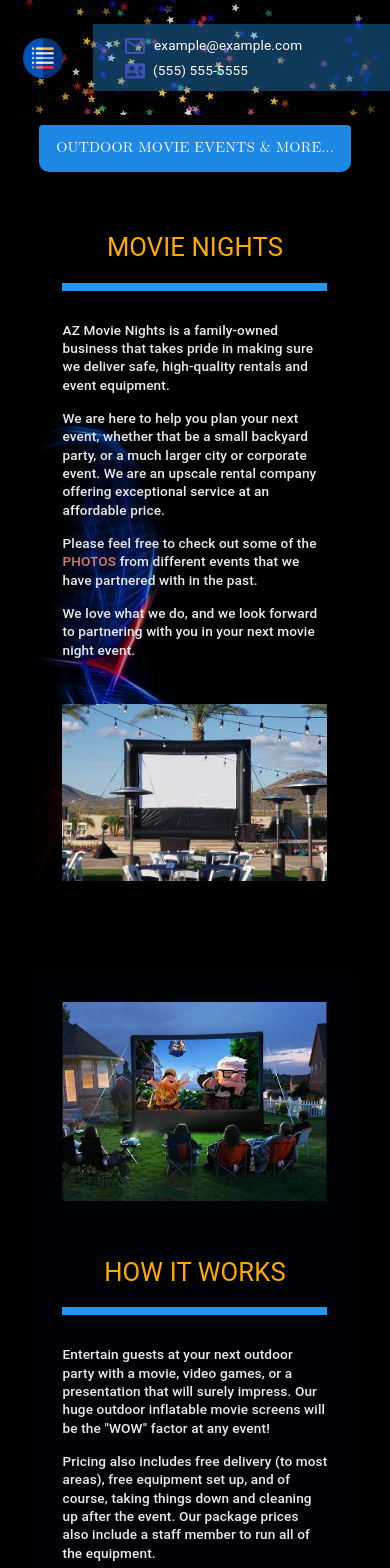
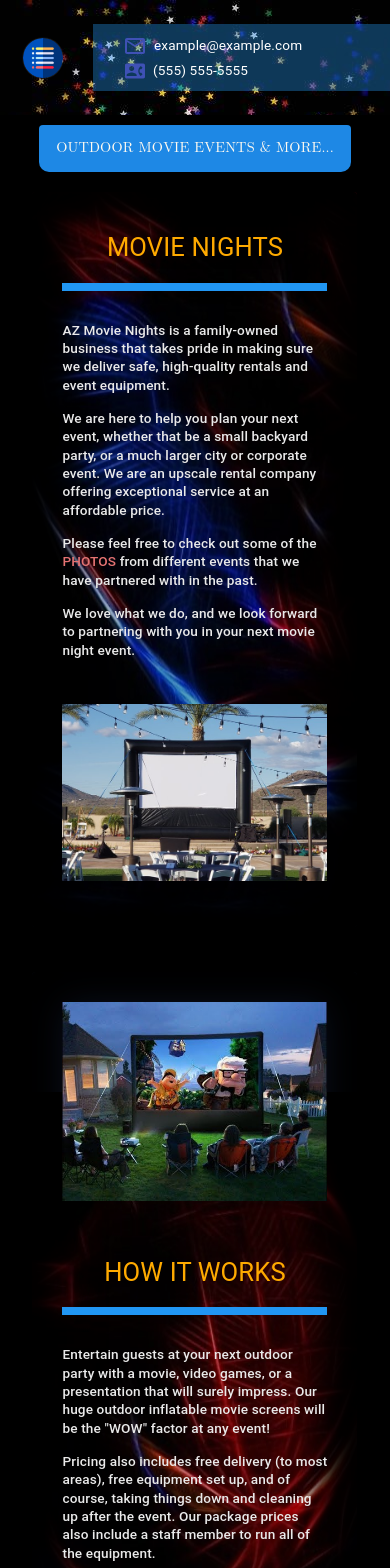
Before and after one commit to ratta2ii/movie_night_app, a React (Create React App) app: page / in a window 390 px wide. Shown: the top 1568 px of the page. Built offline with nearby package versions, Linux system fonts and the light colour scheme.

Commit message:
Add new background image for mobile

```diff
--- a/src/Components/AboutUs/AboutUsStyles.js
+++ b/src/Components/AboutUs/AboutUsStyles.js
@@ -1,6 +1,7 @@
 import { makeStyles } from '@material-ui/core/styles';
 //import bg_image from './../../Assets/Images/bg13flip.png';
 import bg_image from './../../Assets/Images/spiderman2.jpg';
+import bg_image2 from './../../Assets/Images/spiderman.jpg';
 
 const useStyles = makeStyles((theme) => ({
     root: {
@@ -31,11 +32,14 @@ const useStyles = makeStyles((theme) => ({
         backgroundSize: 'cover',
         borderRadius: '3px',
         boxShadow: '0 0 35px 35px black inset',
-        [theme.breakpoints.down('sm')]: {
+        [theme.breakpoints.down('xs')]: {
+            background: `url('${bg_image2}') no-repeat`,
+            backgroundSize: 'inherit',
+            backgroundPosition: '-150px 120px',
         },
     },
     leftGridContainer: {
-        backgroundColor: '#00000040',
+        backgroundColor: '#00000070',
         padding: '50px 0px 50px 70px',
         display: 'flex',
         alignItems: 'center',
@@ -48,14 +52,14 @@ const useStyles = makeStyles((theme) => ({
         },
         [theme.breakpoints.down('sm')]: {
             padding: '70px 70px 0px',
-            backgroundColor: '#010307d4',
+            backgroundColor: '#00000040',
         },
         [theme.breakpoints.down('xs')]: {
             padding: '30px 30px 0px',
         },
     },
     rightGridContainer: {
-        backgroundColor: '#00000040',
+        backgroundColor: '#00000070',
         padding: '150px 100px',
         display: 'flex',
         alignItems: 'center',
@@ -67,7 +71,7 @@ const useStyles = makeStyles((theme) => ({
         },
         [theme.breakpoints.down('sm')]: {
             padding: '50px 70px 70px',
-            backgroundColor: '#010307d4',
+            backgroundColor: '#00000040',
         },
         [theme.breakpoints.down('xs')]: {
             padding: '30px',
--- a/src/Components/Categories/styles.css
+++ b/src/Components/Categories/styles.css
@@ -171,6 +171,6 @@ h1:hover {
         margin-bottom: 75px;
     }
     .box {
-        height: 220px;
+        height: 200px;
     }
 }
--- a/src/Components/Welcome/WelcomeStyles.js
+++ b/src/Components/Welcome/WelcomeStyles.js
@@ -27,11 +27,10 @@ const useStyles = makeStyles((theme) => ({
     },
     mainGridContainer: {
         background: `url('${bg_image}') no-repeat`,
-        backgroundSize: 'cover',
         borderRadius: '3px',
         boxShadow: '0 0 35px 35px black inset',
         [theme.breakpoints.down('sm')]: {
-            backgroundPosition: 'center center',
+            backgroundPosition: 'left',
         },
     },
     leftGridContainer: {
```
